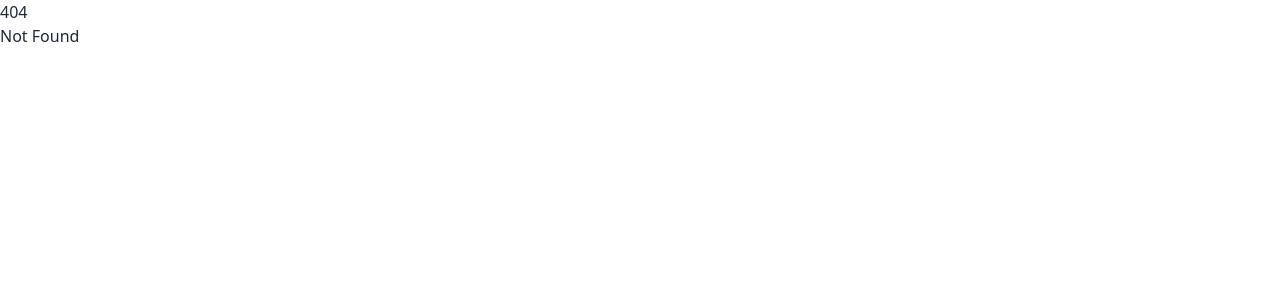
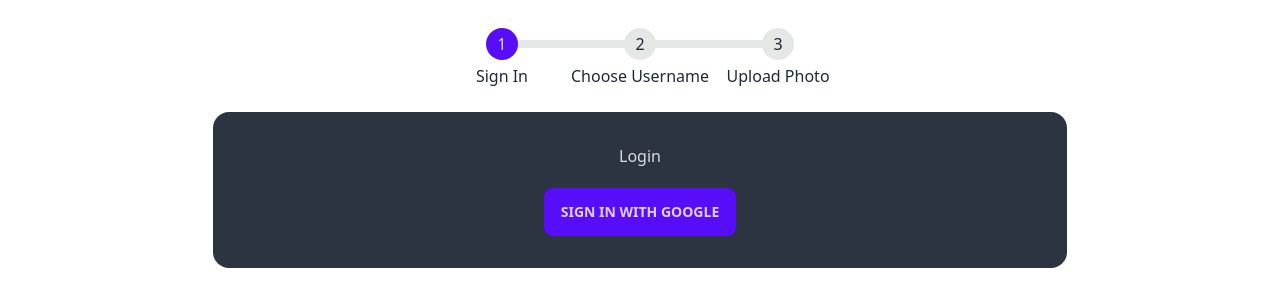
Before and after one commit to Darkryhr/sveltekit-links, a SvelteKit app: page /login in a window 1280 px wide. Before the commit this address had no page. Shown: the top 306 px of the page. Built offline with nearby package versions, Linux system fonts and the light colour scheme.

Commit message:
basic auth

```diff
--- /dev/null
+++ b/src/lib/components/AnimatedRoute.svelte
@@ -0,0 +1,15 @@
+<script>
+  import { page } from '$app/stores';
+  import { fly } from 'svelte/transition';
+</script>
+
+{#key $page.url}
+  <div
+    in:fly={{
+      x: '-100%',
+      duration: 500,
+    }}
+  >
+    <slot />
+  </div>
+{/key}
--- a/src/routes/+page.svelte
+++ b/src/routes/+page.svelte
@@ -1,2 +1,3 @@
-<h1>Welcome to SvelteKit</h1>
-<p>Visit <a href="https://kit.svelte.dev">kit.svelte.dev</a> to read the documentation</p>
+<div class="min-h-screen flex flex-col">
+  <slot />
+</div>
--- /dev/null
+++ b/src/routes/login/+layout.svelte
@@ -0,0 +1,32 @@
+<script lang="ts">
+  import { page } from '$app/stores';
+  import AnimatedRoute from '$lib/components/AnimatedRoute.svelte';
+</script>
+
+<nav class="flex justify-center my-6">
+  <ul class="steps">
+    <a href="/login" class="step step-primary">Sign In</a>
+    <a
+      href="/login/username"
+      class="step"
+      class:step-primary={$page.route.id?.match(/username|photo/g)}
+    >
+      Choose Username
+    </a>
+    <a
+      href="/login/photo"
+      class="step"
+      class:step-primary={$page.route.id?.includes('photo')}
+    >
+      Upload Photo
+    </a>
+  </ul>
+</nav>
+
+<AnimatedRoute>
+  <main class="card w-4/6 bg-neutral text-neutral-content mx-auto">
+    <div class="card-body items-center text-center">
+      <slot />
+    </div>
+  </main>
+</AnimatedRoute>
--- /dev/null
+++ b/src/routes/login/+page.svelte
@@ -0,0 +1,15 @@
+<script lang="ts">
+  import { auth } from '$lib/firebase';
+  import { GoogleAuthProvider, signInWithPopup, signOut } from 'firebase/auth';
+
+  async function signInWithGoogle() {
+    const provider = new GoogleAuthProvider();
+    const user = await signInWithPopup(auth, provider);
+    console.log(user);
+  }
+</script>
+
+<h2>Login</h2>
+<button class="btn btn-primary mt-3" on:click={signInWithGoogle}
+  >Sign in with Google</button
+>
--- /dev/null
+++ b/src/routes/login/photo/+page.svelte
@@ -0,0 +1,4 @@
+<script lang="ts">
+</script>
+
+<h2>Photo</h2>
--- /dev/null
+++ b/src/routes/login/username/+page.svelte
@@ -0,0 +1,4 @@
+<script lang="ts">
+</script>
+
+<h2>Username</h2>
```
